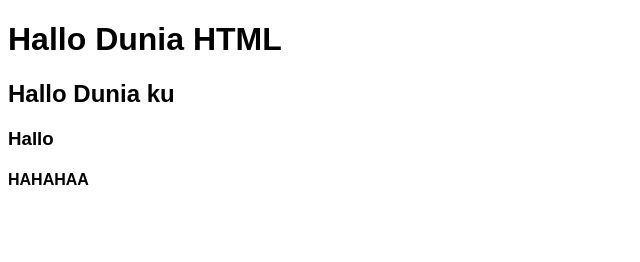
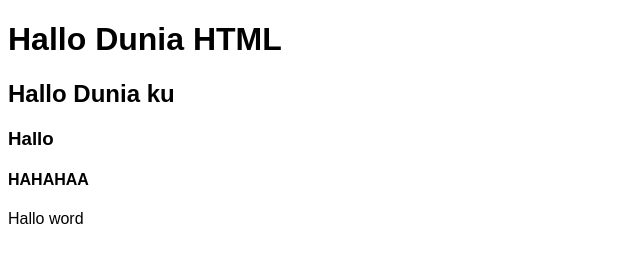
Before and after one commit to mizar2104/project, a plain HTML site: page index.html in a window 1280 px wide. Shown: the full height of the page, 0-640 px from the left. Drawn offline with Linux system fonts and the light colour scheme.

Commit message:
penambahan pragraf di index.html

```diff
--- a/index.html
+++ b/index.html
@@ -16,5 +16,6 @@
     <h3>Hallo</h3>
     <h4>HAHAHAA</h4>
     <script type="text/javascript" src="script.js"></script>
+    <p>Hallo word</p>
   </body>
 </html>
```
